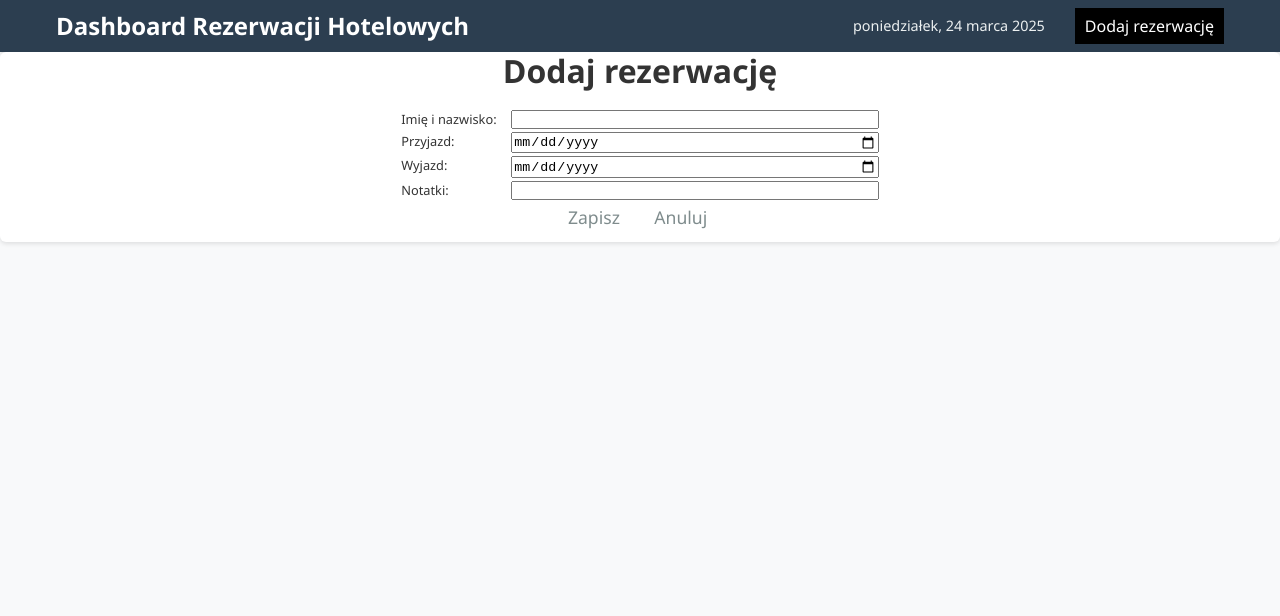
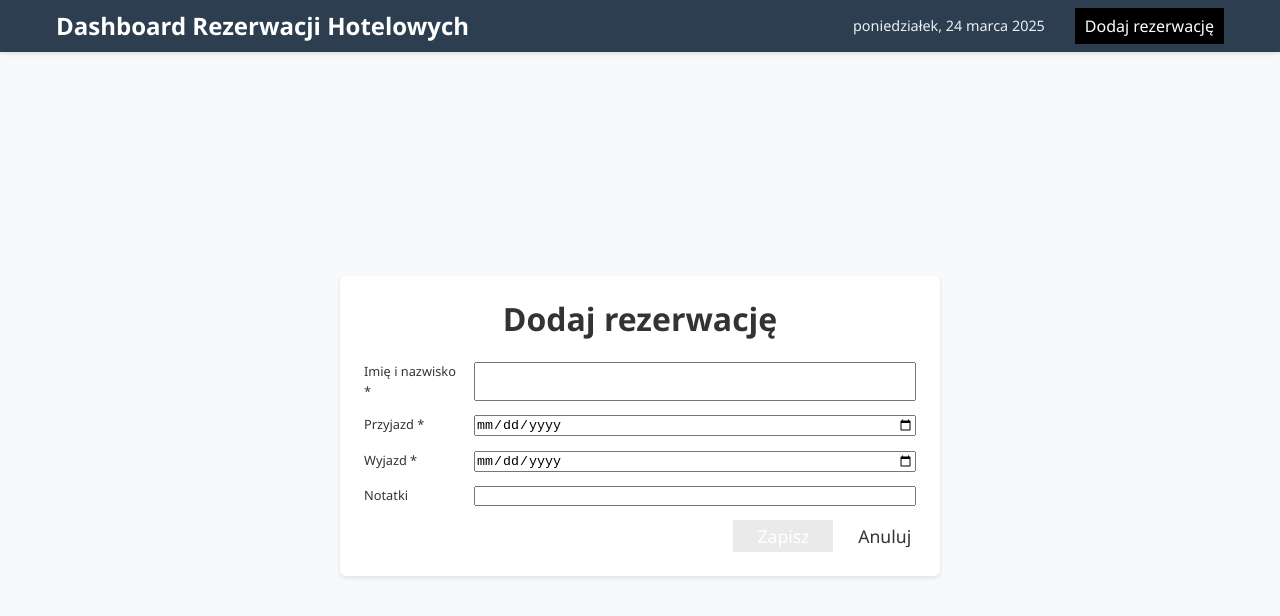
Before and after one commit to PaulaaGS/ReservationsDashboard, a React (Vite) app: page /add in a window 1280 px wide. Shown: the top 616 px of the page. Built offline with nearby package versions, Linux system fonts and the light colour scheme.

Commit message:
Adjust styles, add simple validation

```diff
--- a/src/components/Layout/Layout.css
+++ b/src/components/Layout/Layout.css
@@ -5,3 +5,14 @@
   background-color: #f8f9fa;
   overflow: hidden;
 }
+
+.main-content {
+  width: 100%;
+  height: 100%;
+  flex: 1;
+  display: flex;
+  align-items: center;
+  justify-content: center;
+  padding: 0.5rem;
+  overflow: hidden;
+}
--- a/src/components/Layout/Layout.tsx
+++ b/src/components/Layout/Layout.tsx
@@ -6,7 +6,9 @@ const Layout: React.FC = () => {
   return (
     <div className="app-container">
       <Header />
+      <main className="main-content">
         <Outlet />
+      </main>
     </div>
   );
 };
--- a/src/components/ReservationForm/Input/Input.tsx
+++ b/src/components/ReservationForm/Input/Input.tsx
@@ -1,17 +1,20 @@
-import React, { InputHTMLAttributes } from 'react';
-import './Input.css';
+import React, { InputHTMLAttributes } from "react";
+import "./Input.css";
 
 type InputProps = InputHTMLAttributes<HTMLInputElement> & {
-    label: string
-}
+  label: string;
+};
 
-const Input: React.FC<InputProps> = ({name, label, ...rest}) => {
-    return (
-        <div className="input-field">
-          <label htmlFor={name}>{label}</label>
-          <input name={name} id={name} {...rest}/>
-        </div>
-    )
+const Input: React.FC<InputProps> = ({ name, label, required, ...rest }) => {
+  return (
+    <div className="input-field">
+      <label htmlFor={name}>
+        {label}
+        {required ? " *" : ""}
+      </label>
+      <input name={name} id={name} required={required} {...rest} />
+    </div>
+  );
 };
 
 export default Input;
--- a/src/components/ReservationForm/ReservationForm.css
+++ b/src/components/ReservationForm/ReservationForm.css
@@ -7,38 +7,65 @@
     box-shadow: 0 2px 4px rgba(0, 0, 0, 0.1);
     overflow: hidden;
     position: relative;
-    transition: transform 0.2s, box-shadow 0.2s;
+    max-width: 600px;
+    width: 100%;
+    padding: 1.5rem;
 }
 
 .form-header {
-    margin-bottom: 0.5rem;
+    margin-bottom: 1.5rem;
 }
 
 .reservation-form form {
-    padding: 0.7rem;
     width: 100%;
-    max-width: 500px;
+    display: flex;
+    flex-direction: column;
+    gap: 0.7rem;
 }
 
 .form-buttons {
     display: flex;
     gap: 20px;
     align-items: center;
-    justify-content: center;
+    justify-content: flex-end;
 }
 
-.form-btn, .form-btn a {
+.form-buttons button {
+    border: none;
+    cursor: pointer;
+    font-size: 1.1rem;
+    transition: background-color 0.2s;
+}
+
+.save-btn {
+    width: 100px;
+    padding: 4px 10px;
+    background: #2c3e50;
+    color: white;
+}
+
+.save-btn:hover {
+    background: #2c3e50ce;
+}
+
+.save-btn:disabled {
+    background: #3333331a;
+}
+
+.cancel-btn {
     background: none;
     border: none;
     cursor: pointer;
     font-size: 1.1rem;
-    color: #7f8c8d;
     padding: 0.1rem 0.3rem;
     border-radius: 4px;
-    transition: background-color 0.2s;
+    color: #333333;
 }
 
-.form-btn:hover, .form-btn a:hover {
-    background-color: #f5f5f5;
-    color: #2c3e50;
+.cancel-btn a {
+    color: inherit;
 }
+
+.cancel-btn:hover {
+    color: #333333ce;
+}
--- a/src/components/ReservationForm/ReservationForm.tsx
+++ b/src/components/ReservationForm/ReservationForm.tsx
@@ -28,41 +28,49 @@ const ReservationForm: React.FC<ReservationFormProps> = ({
     onChange(newReservation);
   };
 
+  const disabled =
+    !reservation.guestName ||
+    !reservation.checkInDate ||
+    !reservation.checkOutDate;
+
   return (
     <div className="reservation-form">
       <h1 className="form-header">{title}</h1>
       <form onSubmit={handleSubmit}>
         <Input
           name="guestName"
-          label="Imię i nazwisko:"
+          label="Imię i nazwisko"
           value={reservation.guestName}
           onChange={handleChange}
+          required
         />
         <Input
           name="checkInDate"
           type="date"
-          label="Przyjazd:"
+          label="Przyjazd"
           value={reservation.checkInDate}
           onChange={handleChange}
+          required
         />
         <Input
           name="checkOutDate"
           type="date"
-          label="Wyjazd:"
+          label="Wyjazd"
           value={reservation.checkOutDate}
           onChange={handleChange}
+          required
         />
         <Input
           name="notes"
-          label="Notatki:"
+          label="Notatki"
           value={reservation.notes}
           onChange={handleChange}
         />
         <div className="form-buttons">
-          <button type="submit" className="form-btn">
+          <button type="submit" className="save-btn" disabled={disabled}>
             Zapisz
           </button>
-          <button className="form-btn">
+          <button className="cancel-btn">
             <Link to="/">Anuluj</Link>
           </button>
         </div>
--- a/src/components/ReservationsDashboard/ReservationsDashboard.css
+++ b/src/components/ReservationsDashboard/ReservationsDashboard.css
@@ -1,9 +1,3 @@
-.main-content {
-  flex: 1;
-  padding: 0.5rem;
-  overflow: hidden;
-}
-
 .loading {
   display: flex;
   justify-content: center;
--- a/src/components/ReservationsDashboard/ReservationsDashboard.tsx
+++ b/src/components/ReservationsDashboard/ReservationsDashboard.tsx
@@ -24,14 +24,10 @@ function ReservationsDashboard() {
     }, 800);
   }, []);
 
-  return (
-    <main className="main-content">
-      {loading ? (
-        <div className="loading">Ładowanie danych rezerwacji...</div>
-      ) : (
-        <ReservationBoard reservations={reservations} />
-      )}
-    </main>
+  return loading ? (
+    <div className="loading">Ładowanie danych rezerwacji...</div>
+  ) : (
+    <ReservationBoard reservations={reservations} />
   );
 }
 
```
Lines whose indentation alone changed are shown as unchanged.
